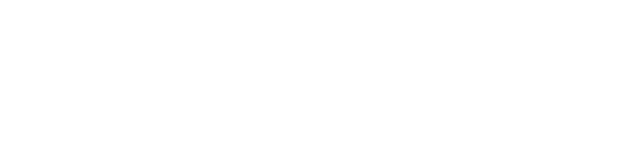
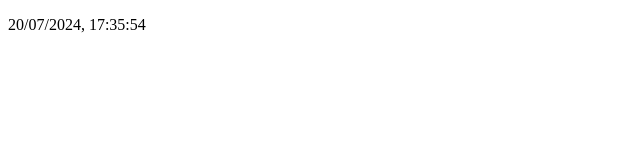
Before and after one commit to acciojob/js-timer-BrainCellCoder, a website: page main.html in a window 1280 px wide. Shown: the whole page, without its empty margins (0-640 px from the left). Drawn offline with Linux system fonts and the light colour scheme.

Commit message:
created a submission

```diff
--- a/main.html
+++ b/main.html
@@ -1,10 +1,12 @@
-<html>
+<!DOCTYPE html>
+<html lang="en">
 <head>
+  <meta charset="UTF-8">
+  <meta name="viewport" content="width=device-width, initial-scale=1.0">
   <title>JS Timer</title>
 </head>
 <body>
   <p id="timer"></p>
-
   <script src="script.js"></script>
 </body>
 </html>
--- a/script.js
+++ b/script.js
@@ -1 +1,13 @@
-// write js code here if required
+function updateTimer() {
+  const now = new Date();
+  const day = String(now.getDate()).padStart(2, '0');
+  const month = String(now.getMonth() + 1).padStart(2, '0');
+  const year = now.getFullYear();
+  const hours = String(now.getHours()).padStart(2, '0');
+  const minutes = String(now.getMinutes()).padStart(2, '0');
+  const seconds = String(now.getSeconds()).padStart(2, '0');
+  const formattedDate = `${day}/${month}/${year}, ${hours}:${minutes}:${seconds}`;
+  document.getElementById('timer').textContent = formattedDate;
+}
+setInterval(updateTimer, 1000);
+updateTimer();
```
Lines whose indentation alone changed are shown as unchanged.
